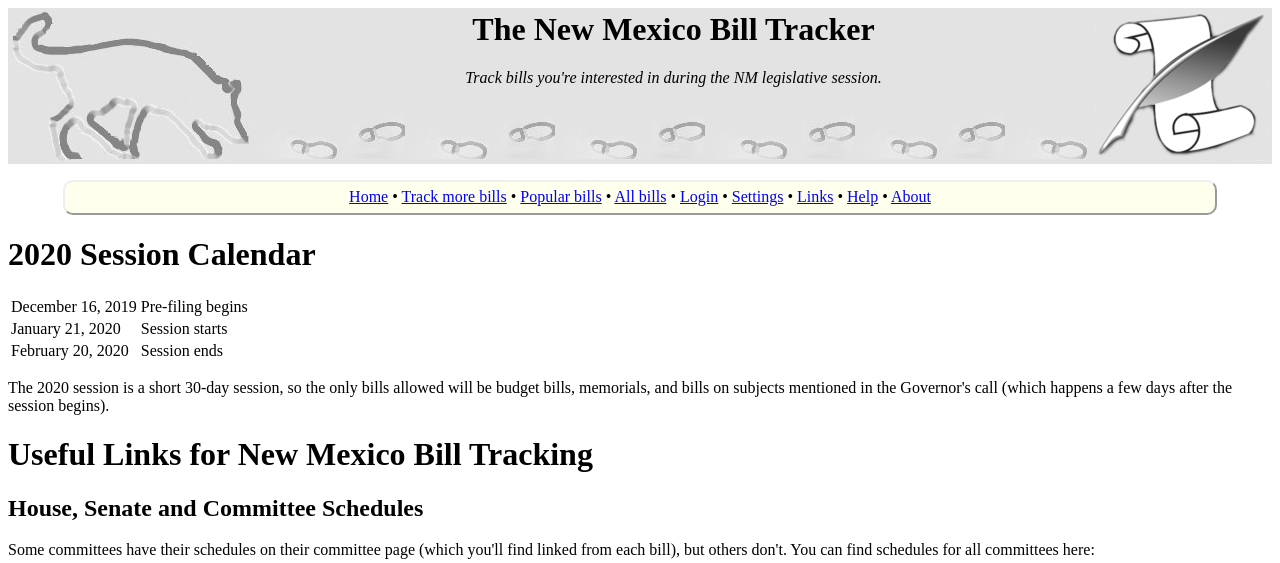
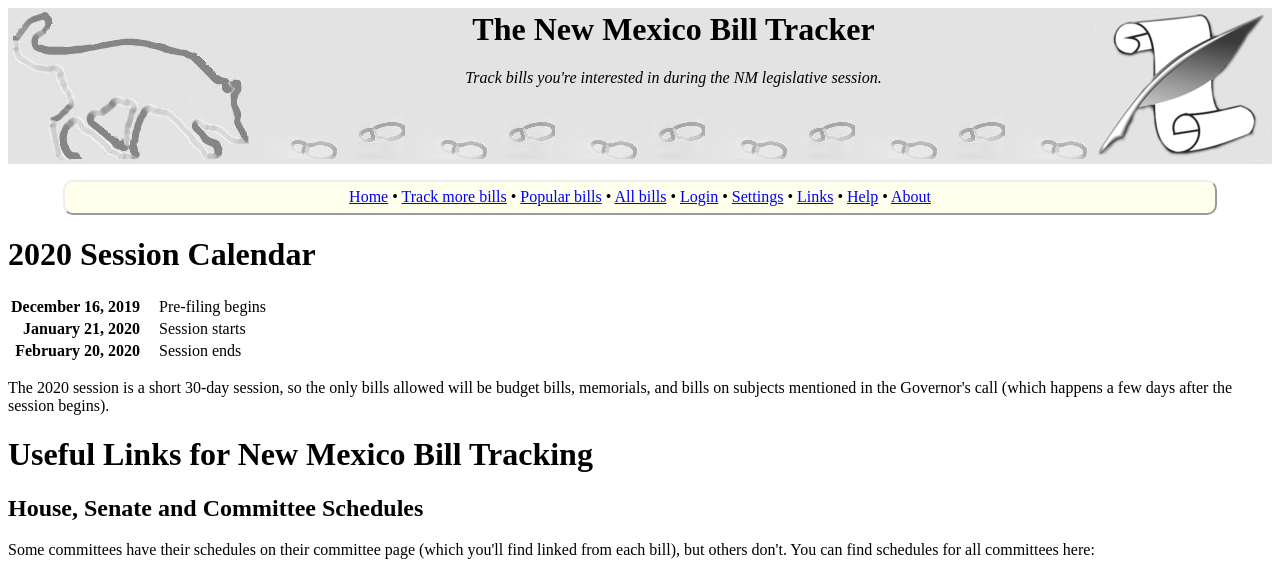
Before and after one commit to akkana/billtracker, a Flask app: page /links in a window 1280 px wide. Shown: the top 563 px of the page. Run offline with Flask 2, Linux system fonts and the light colour scheme.

Commit message:
Restyle the links calendar again

```diff
--- a/billtracker/static/style.css
+++ b/billtracker/static/style.css
@@ -7,6 +7,9 @@ a:hover, a:active { background: #eef; }
 
 /* So annoying how default styles make td and th so different! */
 td, th { text-align: left; margin: 0; border: 0; padding: 1; }
+
+/* But for the calendar, we actually want that right alignment */
+table.calendar th { text-align: right; padding-right: 1em; }
 
 /*
  * The top banner:
--- a/billtracker/templates/links.html
+++ b/billtracker/templates/links.html
@@ -3,15 +3,15 @@
 {% block content %}
 
 <h1>2020 Session Calendar</h1>
-<table>
+<table class="calendar">
 <tr>
-<td>December 16, 2019
+<th>December 16, 2019
 <td>Pre-filing begins
 <tr>
-<td>January 21, 2020
+<th>January 21, 2020
 <td>Session starts
 <tr>
-<td>February 20, 2020
+<th>February 20, 2020
 <td>Session ends
 </table>
 <p>
```
